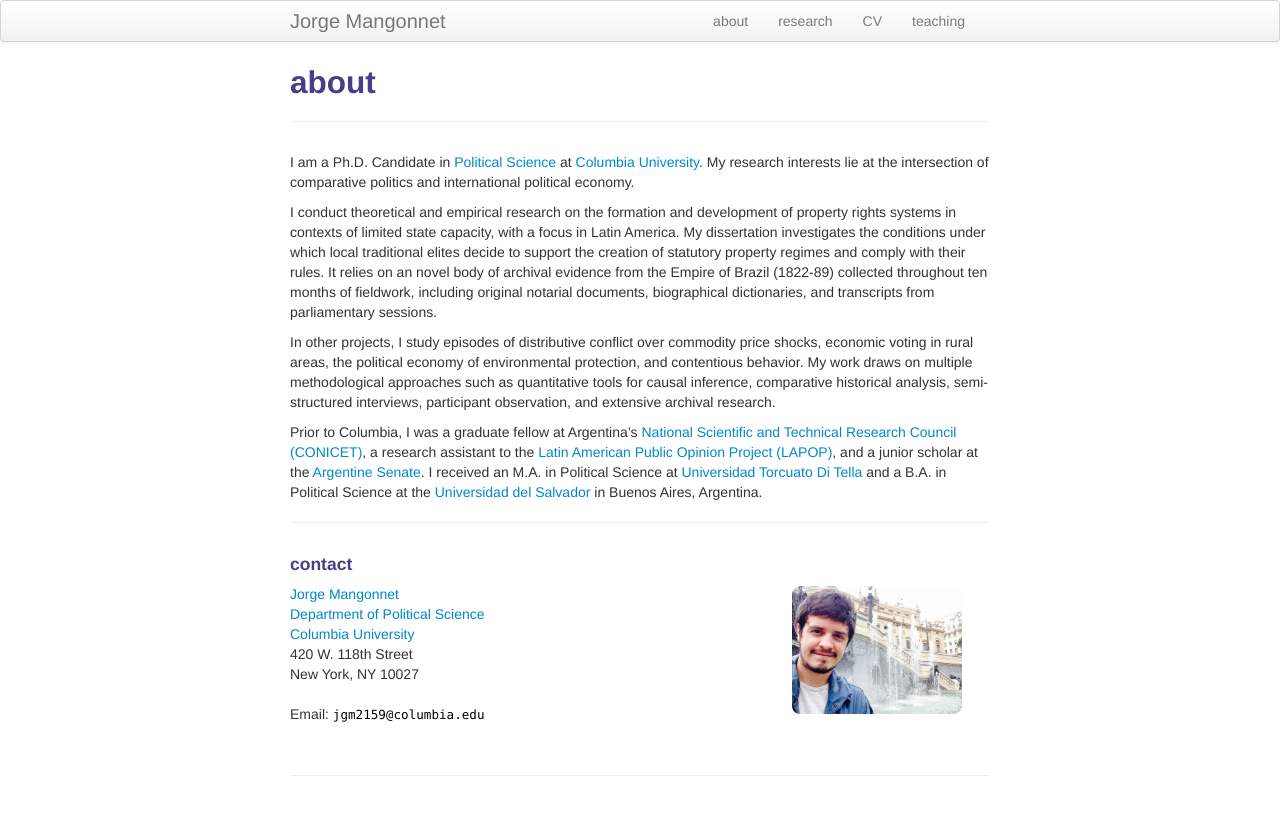
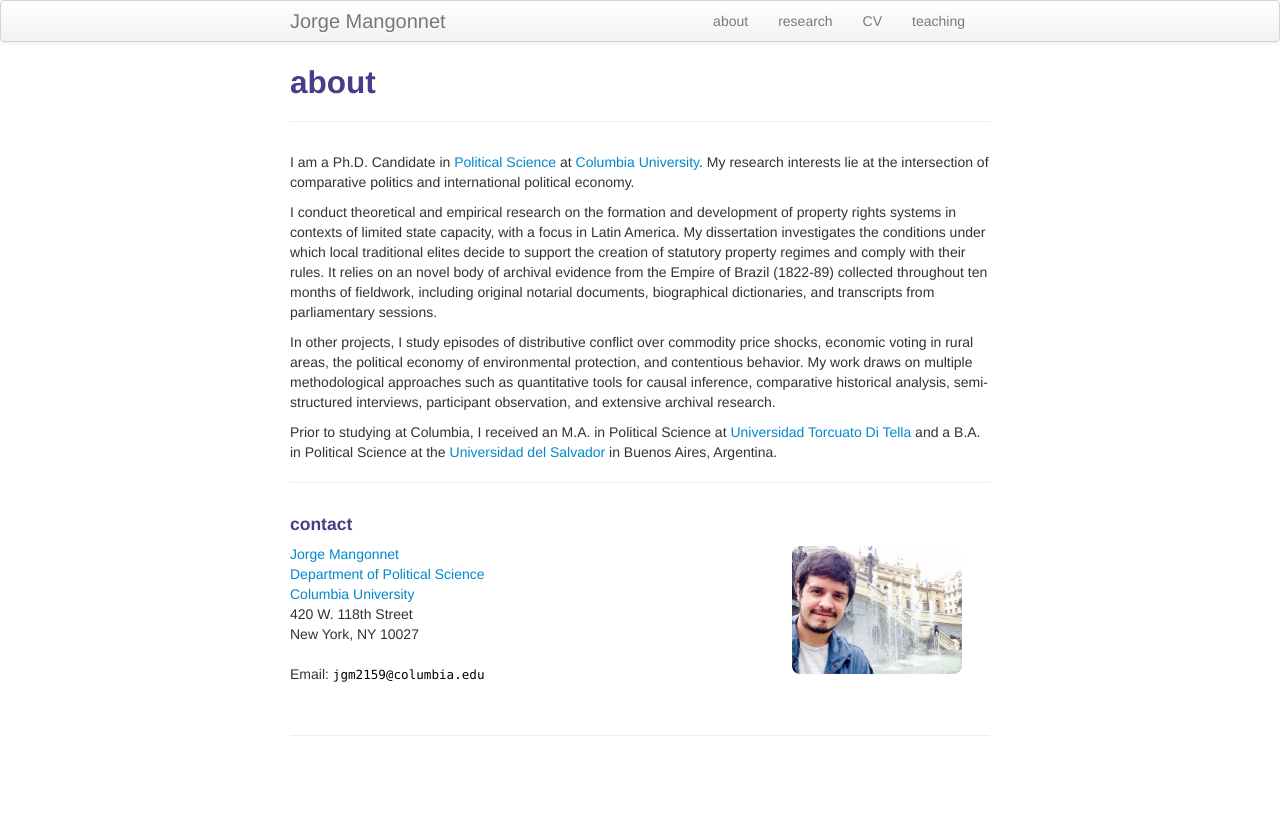
Before and after one commit to mangonnet/mangonnet.github.io, a Jekyll site: the page built from pages/about.md, in a window 1280 px wide. Shown: the top 815 px of the page. Built offline with Jekyll 4.4.1, drawn with Linux system fonts in a browser that asks for light colours.

Commit message:
update my website

```diff
--- a/pages/about.md
+++ b/pages/about.md
@@ -11,7 +11,11 @@ I conduct theoretical and empirical research on the formation and development of
 
 In other projects, I study episodes of distributive conflict over commodity price shocks, economic voting in rural areas, the political economy of environmental protection, and contentious behavior. My work draws on multiple methodological approaches such as quantitative tools for causal inference, comparative historical analysis, semi-structured interviews, participant observation, and extensive archival research.
 
-Prior to Columbia, I was a graduate fellow at Argentina's [National Scientific and Technical Research Council (CONICET)](https://www.conicet.gov.ar), a research assistant to the [Latin American Public Opinion Project (LAPOP)](https://www.vanderbilt.edu/lapop/), and a junior scholar at the [Argentine Senate](https://www.senado.gob.ar). I received an M.A. in Political Science at [Universidad Torcuato Di Tella](https://www.utdt.edu) and a B.A. in Political Science at the [Universidad del Salvador](http://www.usal.edu.ar) in Buenos Aires, Argentina.
+Prior to studying at Columbia, I received an M.A. in Political Science at [Universidad Torcuato Di Tella](https://www.utdt.edu) and a B.A. in Political Science at the [Universidad del Salvador](http://www.usal.edu.ar) in Buenos Aires, Argentina.
+
+
+<!-- Prior to Columbia, I was a graduate fellow at Argentina's [National Scientific and Technical Research Council (CONICET)](https://www.conicet.gov.ar), a research assistant to the [Latin American Public Opinion Project (LAPOP)](https://www.vanderbilt.edu/lapop/), and a junior scholar at the [Argentine Senate](https://www.senado.gob.ar). I received an M.A. in Political Science at [Universidad Torcuato Di Tella](https://www.utdt.edu) and a B.A. in Political Science at the [Universidad del Salvador](http://www.usal.edu.ar) in Buenos Aires, Argentina. -->
+
 
 ---
 
```
